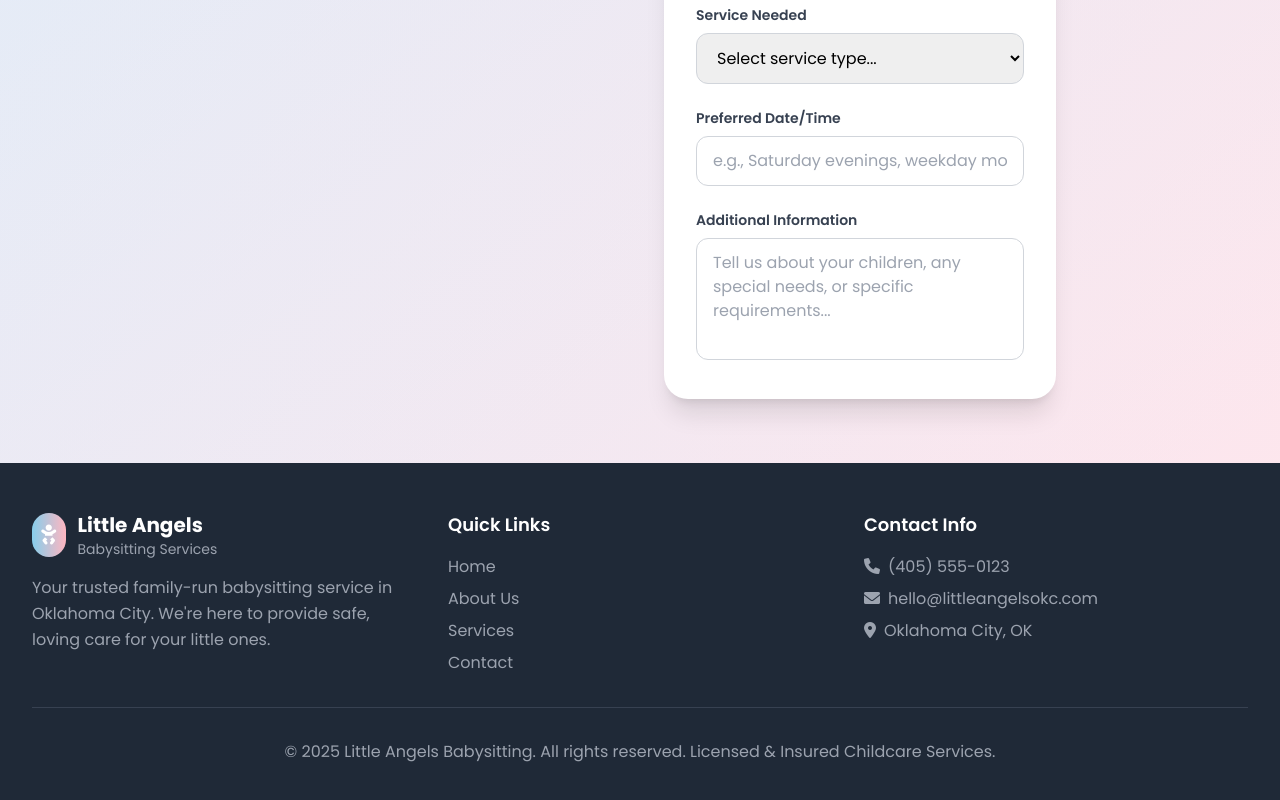
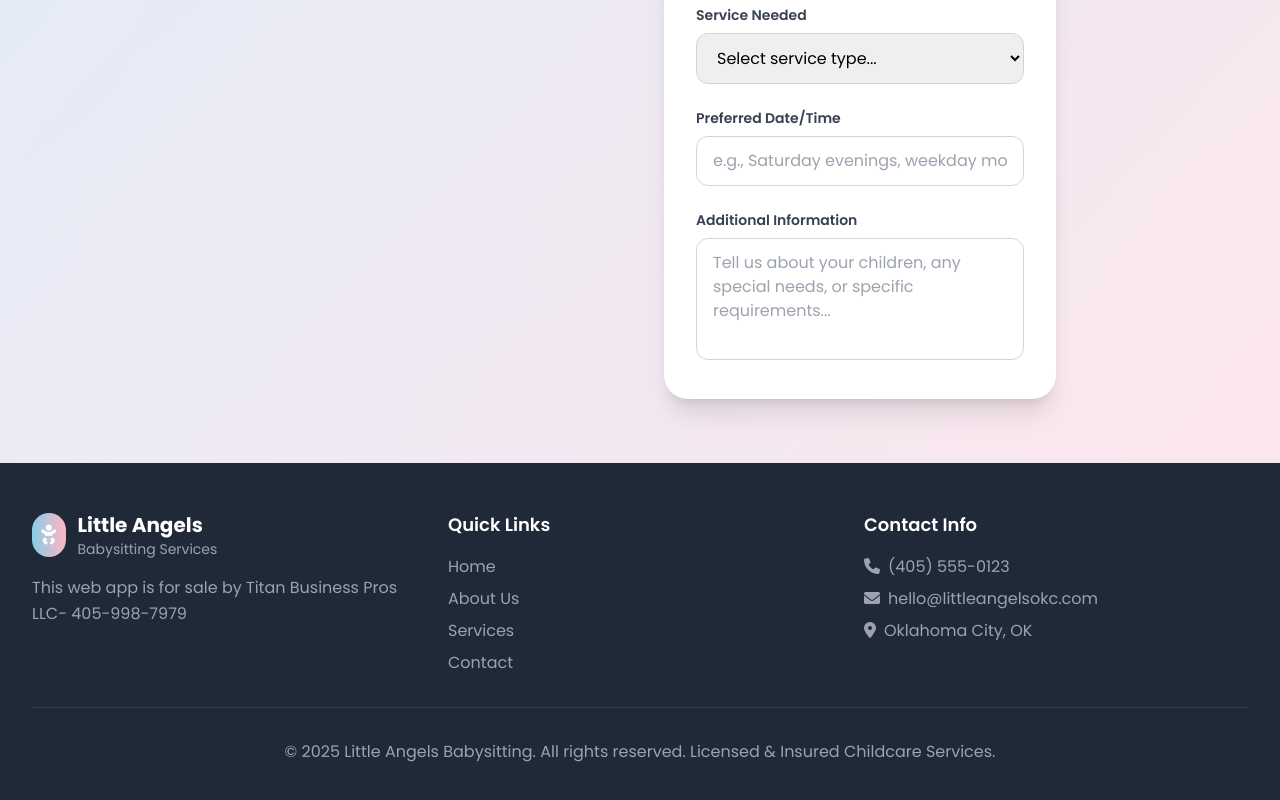
Before and after one commit to TitanBusinessPros/Little-Angels-Babysitting-OKC, a plain HTML site: page index.html in a window 1280 px wide. Shown: the part 2990-3790 px from the top of the page. Drawn offline with nearby package versions, Linux system fonts and the light colour scheme.

Commit message:
Visual edit in OnSpace

```diff
--- a/index.html
+++ b/index.html
@@ -428,9 +428,7 @@
                             <p class="text-sm text-gray-400">Babysitting Services</p>
                         </div>
                     </div>
-                    <p class="text-gray-400 leading-relaxed">
-                        Your trusted family-run babysitting service in Oklahoma City. We&#39;re here to provide safe, loving care for your little ones.
-                    </p>
+                    <p class="text-gray-400 leading-relaxed">This web app is for sale by Titan Business Pros LLC- 405-998-7979</p>
                 </div>
 
                 <div>
```
